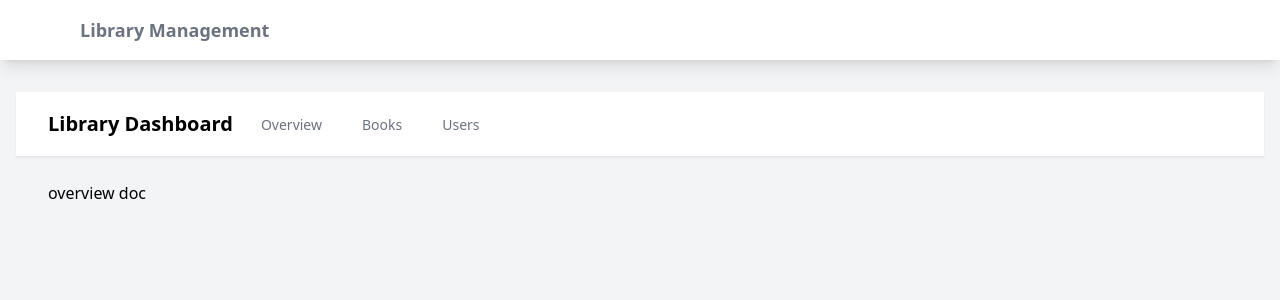
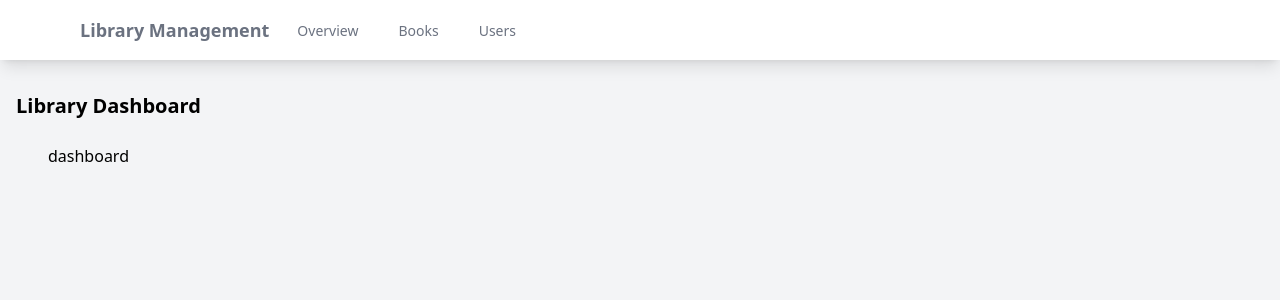
Before and after one commit to masood17/next-library, a Next.js app: page /dashboard in a window 1280 px wide. Shown: the top 300 px of the page. Built offline with nearby package versions, Linux system fonts and the light colour scheme.

Commit message:
testing by removing getbooks()

```diff
--- a/app/dashboard/(overview)/page.js
+++ /dev/null
@@ -1,3 +0,0 @@
-export default function page(){
-return (<p>overview doc</p>);
-}
--- /dev/null
+++ b/app/dashboard/books/page.js
@@ -0,0 +1,3 @@
+export default function AllBooks(){
+    return(<p>all books</p>)
+}
--- a/app/dashboard/layout.js
+++ b/app/dashboard/layout.js
@@ -2,40 +2,11 @@
 export default function DashboardLayout({ children }) {
     return (
         <div className="min-h-screen bg-gray-100">
-            <nav className="bg-white shadow-sm border-b">
-                <div className="max-w-7xl mx-auto px-4 sm:px-6 lg:px-8">
-                    <div className="flex justify-between h-16">
-                        <div className="flex">
-                            <div className="flex-shrink-0 flex items-center">
+
+<div className="flex-shrink-0 flex items-center">
                                 {/* Logo or site name */}
                                 <h1 className="text-xl font-bold">Library Dashboard</h1>
                             </div>
-                            <div className="hidden sm:ml-6 sm:flex sm:space-x-8">
-                                {/* Navigation Links */}
-                                <a
-                                    href="/dashboard"
-                                    className="border-transparent text-gray-500 hover:text-gray-700 inline-flex items-center px-1 pt-1 border-b-2 text-sm font-medium"
-                                >
-                                    Overview
-                                </a>
-                                <a
-                                    href="/dashboard/books"
-                                    className="border-transparent text-gray-500 hover:text-gray-700 inline-flex items-center px-1 pt-1 border-b-2 text-sm font-medium"
-                                >
-                                    Books
-                                </a>
-                                <a
-                                    href="/dashboard/users"
-                                    className="border-transparent text-gray-500 hover:text-gray-700 inline-flex items-center px-1 pt-1 border-b-2 text-sm font-medium"
-                                >
-                                    Users
-                                </a>
-                            </div>
-                        </div>
-                    </div>
-                </div>
-            </nav>
-
             <main className="max-w-7xl mx-auto py-6 sm:px-6 lg:px-8">
                 {/* Page content */}
                 {children}
--- /dev/null
+++ b/app/dashboard/page.js
@@ -0,0 +1,3 @@
+export default function Dashboard(){
+    return(<p>dashboard</p>);
+}
--- a/app/dashboard/users/create/page.js
+++ b/app/dashboard/users/create/page.js
@@ -1,3 +1,3 @@
 export default function Page(){
-    return <p>User Creation Page</p>;
+    return (<p>User Creation Page</p>);
 }
--- /dev/null
+++ b/app/dashboard/users/page.js
@@ -0,0 +1,3 @@
+export default function AllUsers(){
+return (<p>all users</p>)
+}
--- a/app/layout.js
+++ b/app/layout.js
@@ -14,6 +14,27 @@ export default function RootLayout({ children }) {
                                       <span className="font-semibold text-gray-500 text-lg">
                                           Library Management
                                       </span>
+                                      <div className="hidden sm:ml-6 sm:flex sm:space-x-8">
+                                {/* Navigation Links */}
+                                <a
+                                    href="/dashboard"
+                                    className="border-transparent text-gray-500 hover:text-gray-700 inline-flex items-center px-1 pt-1 border-b-2 text-sm font-medium"
+                                >
+                                    Overview
+                                </a>
+                                <a
+                                    href="/dashboard/books"
+                                    className="border-transparent text-gray-500 hover:text-gray-700 inline-flex items-center px-1 pt-1 border-b-2 text-sm font-medium"
+                                >
+                                    Books
+                                </a>
+                                <a
+                                    href="/dashboard/users"
+                                    className="border-transparent text-gray-500 hover:text-gray-700 inline-flex items-center px-1 pt-1 border-b-2 text-sm font-medium"
+                                >
+                                    Users
+                                </a>
+                            </div>
                                   </div>
                               </div>
                           </div>
--- a/app/page.js
+++ b/app/page.js
@@ -4,27 +4,27 @@ import pool from './lib/db';
 import EditButton from './ui/shared/editButton';
 import SimpleBookTable from './ui/shared/booktable';
 
-async function getBooks() {
-   let client;
-    try {
-        client = await pool.connect();
-        const result = await client.query(
-            'SELECT books.*, authors.full_name AS author_name, genres.name AS genre_name FROM books INNER JOIN authors ON books.author_id = authors.author_id INNER JOIN genres ON books.genre_id = genres.genre_id ORDER BY book_id DESC');
-        return result.rows;
-    } catch (error) {
-        // !!! THIS IS THE CRUCIAL PART !!!
-        console.error('DATABASE ERROR DURING BUILD:', error); // Log the specific error
-        // Important: Return an empty array or throw a custom error
-        // if you want the page to error out. Returning [] allows it to build.
-        return [];
-    } finally {
-        client.release();
-    }
-}
+// async function getBooks() {
+//    let client;
+//     try {
+//         client = await pool.connect();
+//         const result = await client.query(
+//             'SELECT books.*, authors.full_name AS author_name, genres.name AS genre_name FROM books INNER JOIN authors ON books.author_id = authors.author_id INNER JOIN genres ON books.genre_id = genres.genre_id ORDER BY book_id DESC');
+//         return result.rows;
+//     } catch (error) {
+//         // !!! THIS IS THE CRUCIAL PART !!!
+//         console.error('DATABASE ERROR DURING BUILD:', error); // Log the specific error
+//         // Important: Return an empty array or throw a custom error
+//         // if you want the page to error out. Returning [] allows it to build.
+//         return [];
+//     } finally {
+//         client.release();
+//     }
+// }
 
 export default async function Home() {
 
-    const books = await getBooks();
+    // const books = await getBooks();
 
 
     return (
@@ -38,7 +38,7 @@ export default async function Home() {
             </div>
 
 
-<SimpleBookTable books={books}/>
+<SimpleBookTable />
 
         </div>
     );
```
